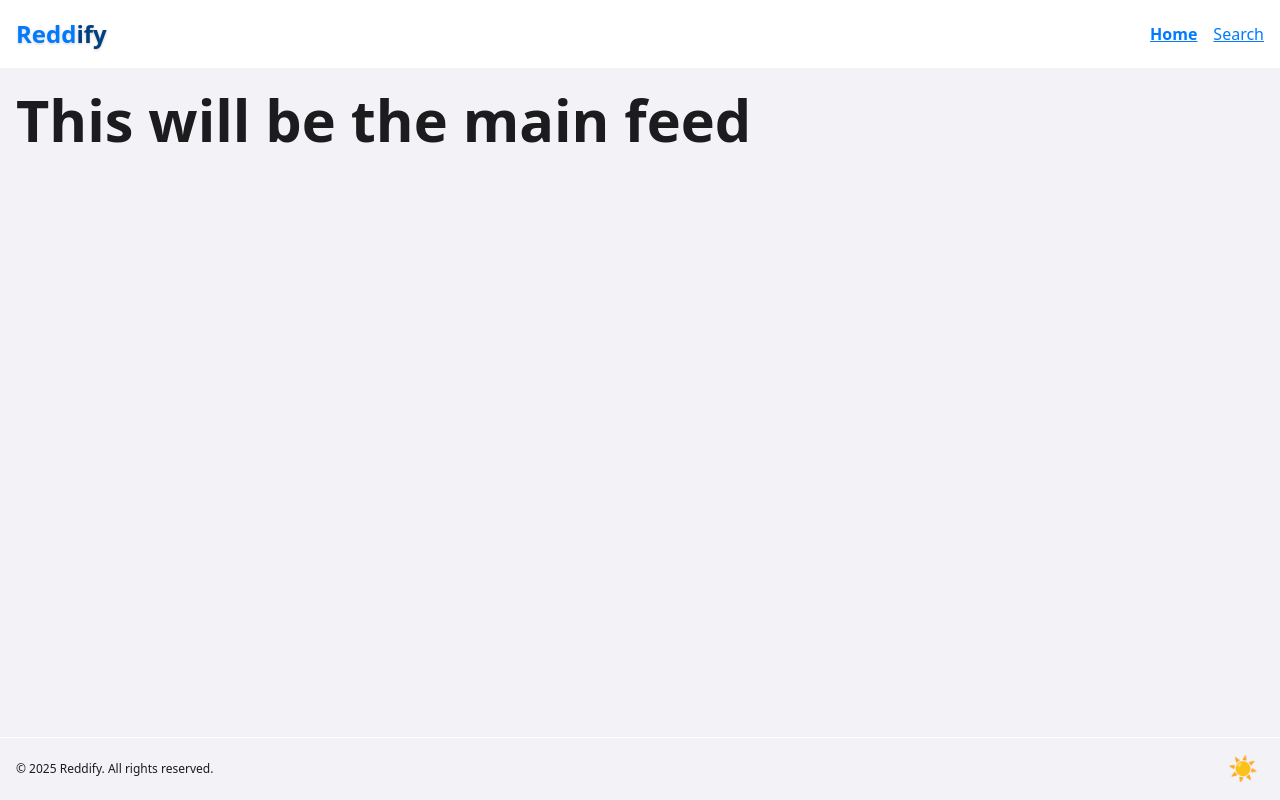
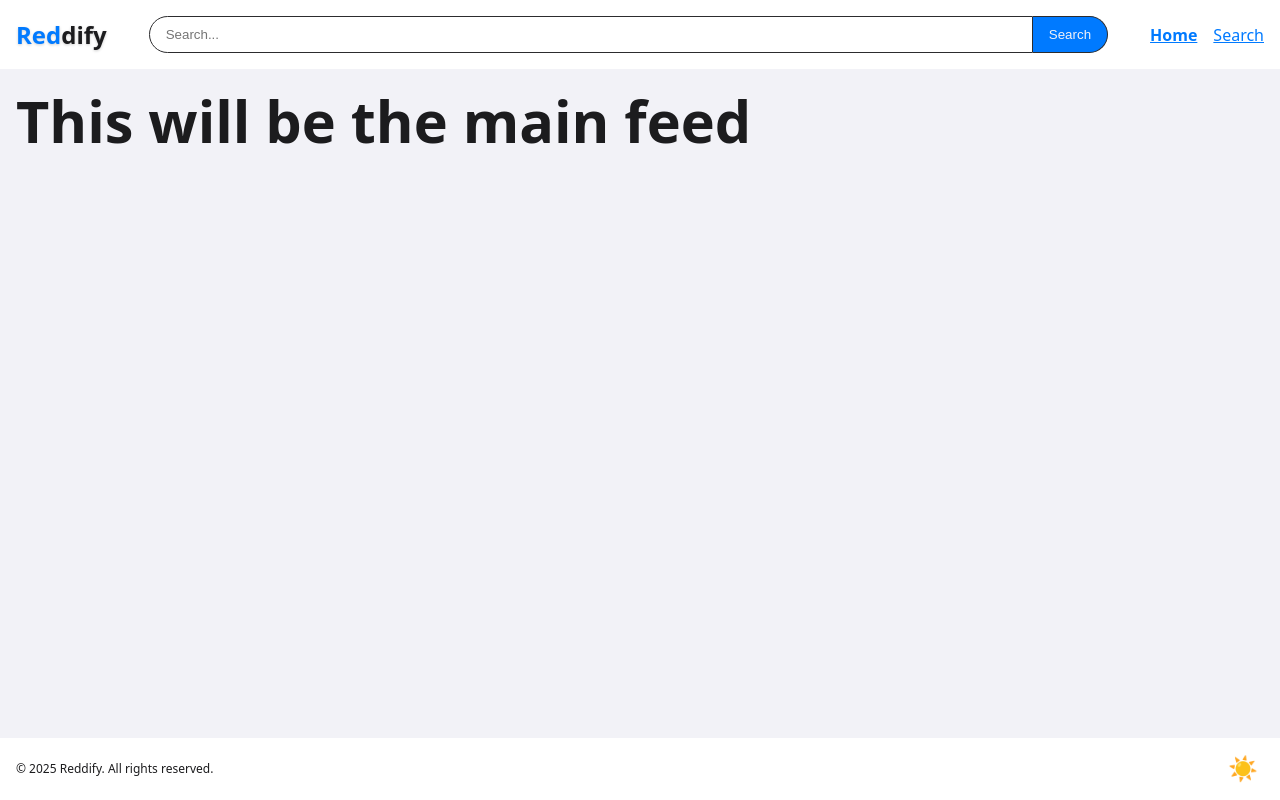
Before and after one commit to ezhostforall/Reddify, a React (Vite) app: page / in a window 1280 px wide. Built offline with nearby package versions, Linux system fonts and the light colour scheme.

Commit message:
feat: implement SearchBar component with styling and integrate into Header

```diff
--- a/src/components/Footer/Footer.module.css
+++ b/src/components/Footer/Footer.module.css
@@ -3,12 +3,11 @@
   bottom: 0;
   left: 0;
   right: 0;
-  background-color: var(--bg);
+  background-color: var(--surface);
   display: flex;
   justify-content: space-between;
   align-items: center;
   padding: var(--space-4);
-  border-top: 1px solid var(--surface);
 }
 
 .footerText {
--- a/src/components/Header/Header.jsx
+++ b/src/components/Header/Header.jsx
@@ -1,12 +1,14 @@
 import styles from './Header.module.css';
 import { NavLink } from 'react-router';
+import SearchBar from '../SearchBar/SearchBar';
 
 export default function Header() {
   return (
     <header className={styles.header}>
       <p className={styles.textLogo}>
-        Redd<span className={styles.logoAccent}>ify</span>
+        Red<span className={styles.logoAccent}>dify</span>
       </p>
+      <SearchBar />
       <nav className={styles.nav}>
         <NavLink to="/" className={styles.navLink}>
           Home
--- a/src/components/Header/Header.module.css
+++ b/src/components/Header/Header.module.css
@@ -5,7 +5,8 @@
   padding: var(--space-4);
   background-color: var(--surface);
   color: var(--text);
-  transition: var(--transition);
+
+  gap: var(--space-6);
 }
 
 .textLogo {
@@ -14,15 +15,15 @@
   color: var(--primary-500);
   text-decoration: none;
   text-shadow: var(--text-shadow-dark);
-  transition: var(--transition);
+
 }
 
 .logoAccent {
-  color: var(--primary-700);
+  color: var(--text);
 }
 
 .textLogo:hover {
-  color: var(--primary-700);
+  transform: scale(1.05);
 }
 
 .nav {
--- /dev/null
+++ b/src/components/SearchBar/SearchBar.jsx
@@ -0,0 +1,11 @@
+import Div from "../Div/Div";
+import styles from "./SearchBar.module.css";
+
+export default function SearchBar() {
+  return (
+    <Div className={styles.searchBar}>
+      <input type="search" className={styles.searchInput} placeholder="Search..." />
+      <button type="button" className={styles.searchButton}>Search</button>
+    </Div>
+  );
+}
--- /dev/null
+++ b/src/components/SearchBar/SearchBar.module.css
@@ -0,0 +1,38 @@
+.searchBar {
+  display: flex;
+  align-items: stretch; /* ensures both input and button have the same height */
+  width: 100%;
+}
+
+.searchInput {
+  flex: 1;
+  border-top-right-radius: 0;
+  border-bottom-right-radius: 0;
+  border-top-left-radius: var(--border-radius-full);
+  border-bottom-left-radius: var(--border-radius-full);
+  border-right: none; /* removes double border between input and button */
+  padding: var(--space-3) var(--space-4);
+  border: var(--border);
+  background-color: var(--surface);
+  color: var(--text);
+
+}
+
+.searchButton {
+  padding: var(--space-3) var(--space-4);
+  background-color: var(--primary-500);
+  color: var(--text-inverse);
+  border: var(--border);
+  border-left: none; /* removes double border between input and button */
+  border-top-right-radius: var(--border-radius-full);
+  border-bottom-right-radius: var(--border-radius-full);
+  border-top-left-radius: 0;
+  border-bottom-left-radius: 0;
+  cursor: pointer;
+  display: flex;
+  align-items: center;
+}
+
+.searchButton:hover {
+  background-color: var(--primary-700);
+}
--- a/src/index.css
+++ b/src/index.css
@@ -74,6 +74,7 @@
   /* Borders */
   --bordercolor: var(--surface-inverse);
   --border-radius: var(--space-1); /* 4px */
+  --border-radius-full: 9999px; /* Full border radius for circles */
   --border-width: 1px;
   --border: var(--border-width) solid var(--bordercolor);
 
```
Also changed, not shown: 1 other file (tests, documents, lock files or other folders).
